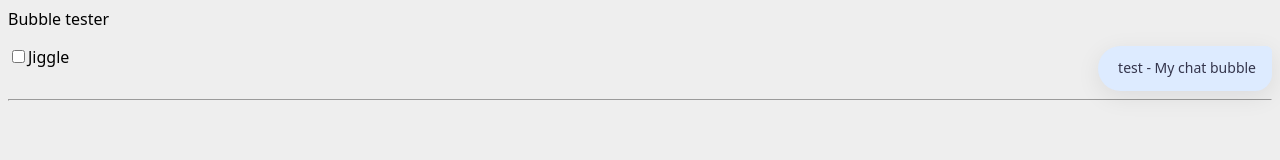
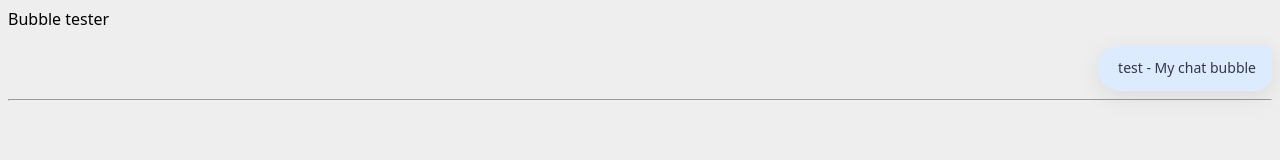
Before and after one commit to travis-hilterbrand/bubble-animate, a React (Vite) app: page / in a window 1280 px wide. Shown: the top 160 px of the page. Built offline with nearby package versions, Linux system fonts and the light colour scheme.

Commit message:
remove jiggle

```diff
--- a/src/App.tsx
+++ b/src/App.tsx
@@ -94,27 +94,15 @@ export const App = () => {
     };
   });
 
-  const [jiggle, setJiggle] = useState(false);
-
   return (
     <div>
       Bubble tester
       <Panel>
-        <div>
-          <label>
-            <input
-              type="checkbox"
-              checked={jiggle}
-              onChange={() => setJiggle((prev) => !prev)}
-            />
-            Jiggle
-          </label>
-        </div>
+        <div></div>
         <Right>
           <ChatBubble
             animate={false}
             fadeOut={false}
-            jiggle={false}
             chatMessage={{ id: "test", message: "My chat bubble" }}
             onClose={() => {}}
             onFadeOutComplete={() => {}}
@@ -125,7 +113,6 @@ export const App = () => {
       <ChatWall
         chatMessages={[...chatMessages].reverse()}
         fadeOutId={fadeOutMessages[0]}
-        jiggle={jiggle}
         onClose={handleCloseClick}
         onFadeOutComplete={(id) => {
           const newFadeOutMessages = [...fadeOutMessages];
--- a/src/ChatBubble.tsx
+++ b/src/ChatBubble.tsx
@@ -3,9 +3,7 @@ import { useEffect, useMemo, useState } from "react";
 import type { ChatMessage } from "./types";
 
 const FADE_OUT_TIME = 300;
-const FADE_IN = "fadeInBubble 500ms cubic-bezier(0.4, 1, 0.6, 1) forwards";
-const FADE_IN_JIGGLE =
-  "fadeInBubble 1.2s cubic-bezier(0.4, 2, 0.6, 1) forwards";
+const FADE_IN = "fadeInBubble 500ms cubic-bezier(0.4, 2, 0.6, 1) forwards";
 const FADE_OUT = `fadeOutBubble ${FADE_OUT_TIME}ms linear forwards`;
 
 const Container = styled.div<{ $animate: boolean }>`
@@ -50,13 +48,11 @@ export type ChatBubbleProps = {
   animate: boolean;
   chatMessage: ChatMessage;
   fadeOut: boolean;
-  jiggle: boolean;
   onClose: (id: string) => void;
   onFadeOutComplete: (id: string) => void;
 };
 export const ChatBubble = (props: ChatBubbleProps) => {
-  const { animate, chatMessage, fadeOut, jiggle, onClose, onFadeOutComplete } =
-    props;
+  const { animate, chatMessage, fadeOut, onClose, onFadeOutComplete } = props;
 
   const [visible, setVisible] = useState(false);
   useEffect(() => {
@@ -68,10 +64,10 @@ export const ChatBubble = (props: ChatBubbleProps) => {
       if (fadeOut) {
         return FADE_OUT;
       }
-      return jiggle ? FADE_IN_JIGGLE : FADE_IN;
+      return FADE_IN;
     }
     return "";
-  }, [animate, fadeOut, jiggle]);
+  }, [animate, fadeOut]);
 
   const [id] = useState(chatMessage.id);
   useEffect(() => {
--- a/src/ChatWall.tsx
+++ b/src/ChatWall.tsx
@@ -27,7 +27,7 @@ const Container = styled.div`
 
 export type ChatWallProps = Pick<
   ChatBubbleProps,
-  "jiggle" | "onClose" | "onFadeOutComplete"
+  "onClose" | "onFadeOutComplete"
 > & {
   chatMessages: ChatMessage[];
   fadeOutId: string;
```
